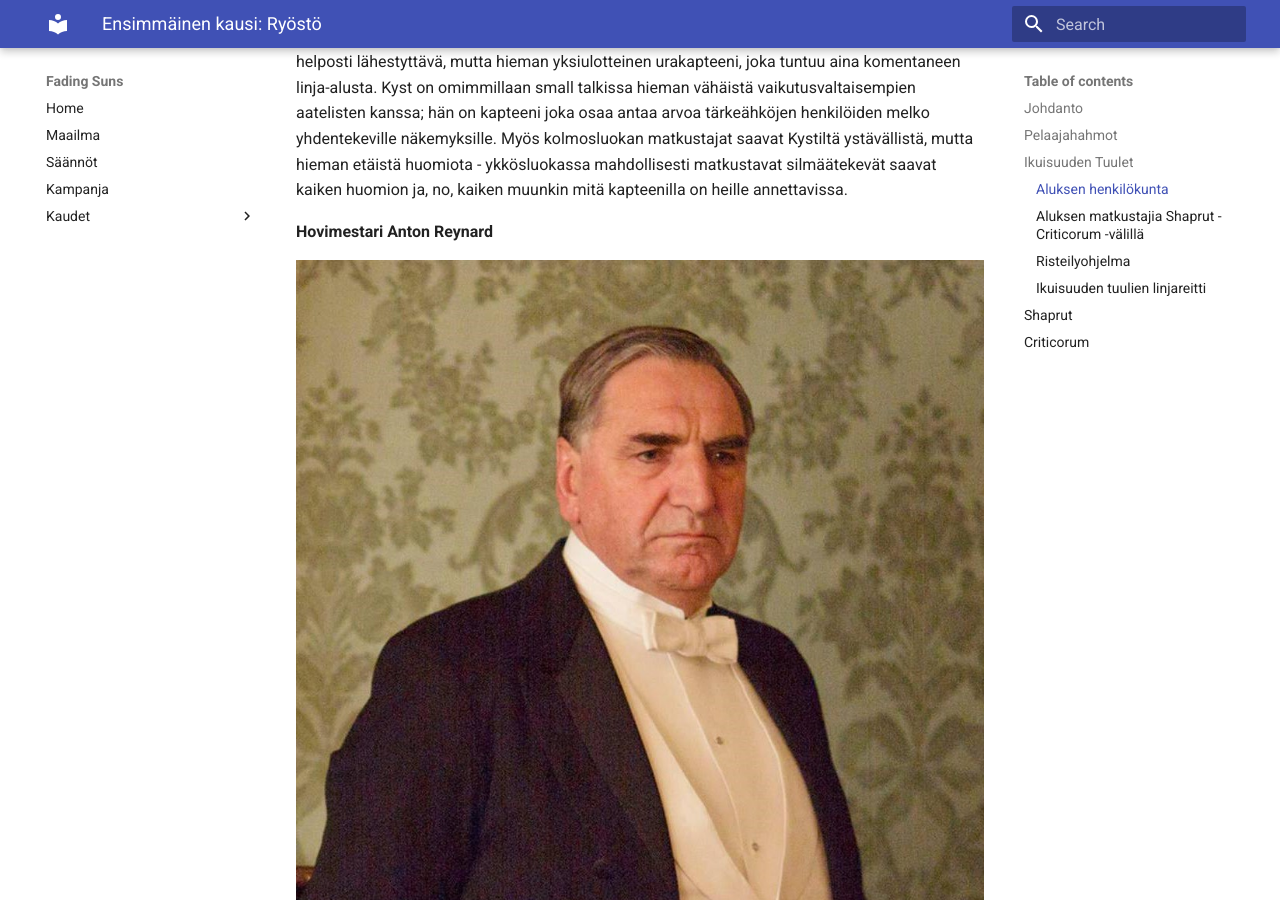
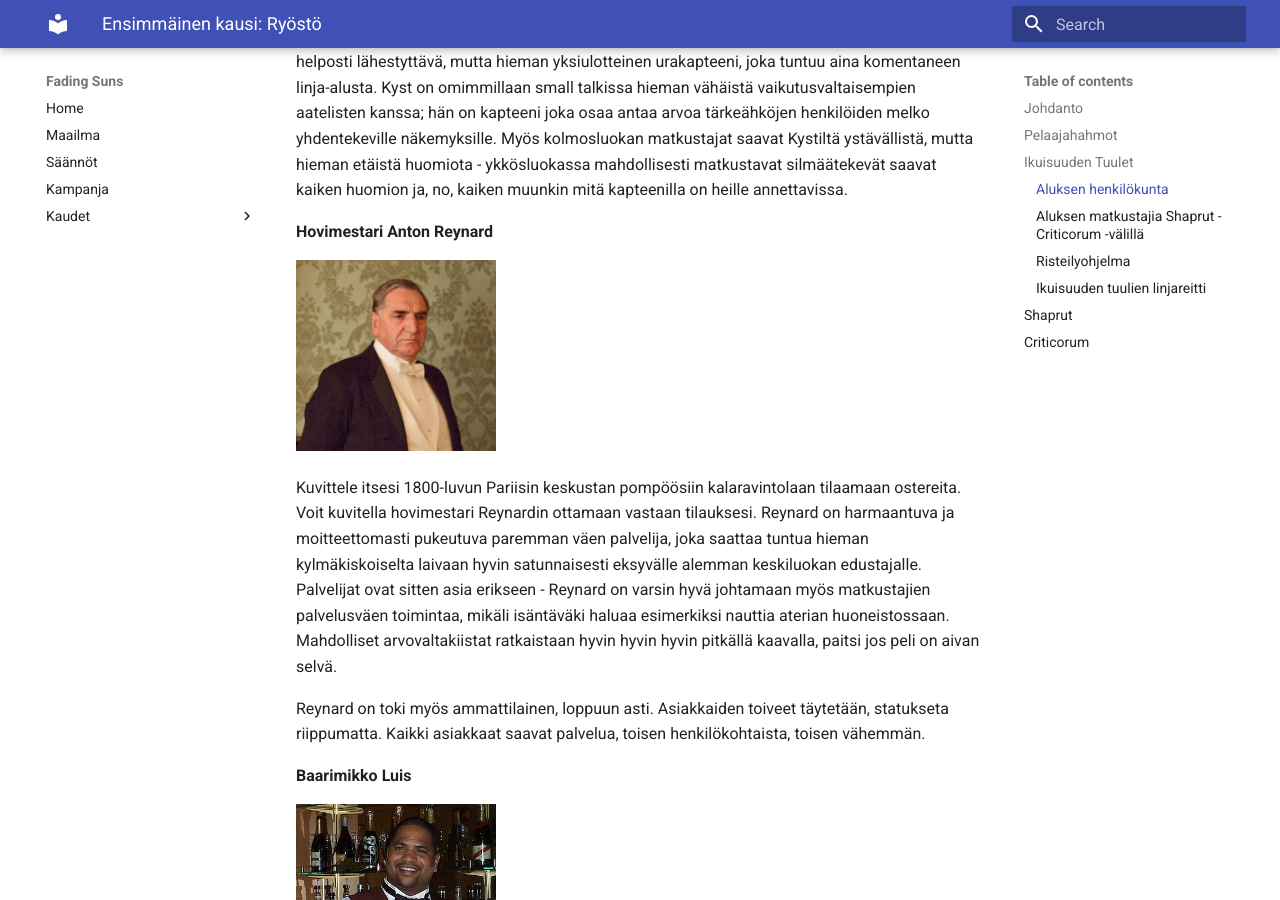
Before and after one commit to mertenator100/mertenator100.github.io, an MkDocs documentation site: the page built from docs/kausi1.md, in a window 1280 px wide and 900 px high, scrolled down 1991 px. Built offline with MkDocs 1.6.1 and Material for MkDocs 9.7.7, drawn with Linux system fonts in a browser that asks for light colours.

Commit message:
fix images

```diff
--- a/docs/kausi1.md
+++ b/docs/kausi1.md
@@ -30,7 +30,7 @@ Kuuttakymmentä käyvä, lentäjien (Charioteers) killan kapteeni, joka tapaa pu
 
 **Hovimestari Anton Reynard**
 
-![Reynard](/img/butler.jpg)
+<img src="/img/butler.jpg" alt="Reynard" title="Reynard" width="200" height="200" />
 
 Kuvittele itsesi 1800-luvun Pariisin keskustan pompöösiin kalaravintolaan tilaamaan ostereita. Voit kuvitella hovimestari Reynardin ottamaan vastaan tilauksesi. Reynard on harmaantuva ja moitteettomasti pukeutuva paremman väen palvelija, joka saattaa tuntua hieman kylmäkiskoiselta laivaan hyvin satunnaisesti eksyvälle alemman keskiluokan edustajalle. Palvelijat ovat sitten asia erikseen - Reynard on varsin hyvä johtamaan myös matkustajien palvelusväen toimintaa, mikäli isäntäväki haluaa esimerkiksi nauttia aterian huoneistossaan. Mahdolliset arvovaltakiistat ratkaistaan hyvin hyvin hyvin pitkällä kaavalla, paitsi jos peli on aivan selvä.
 
@@ -38,13 +38,13 @@ Reynard on toki myös ammattilainen, loppuun asti. Asiakkaiden toiveet täytetä
 
 **Baarimikko Luis**
 
-![Luis](/img/bartender.jpg)
+<img src="/img/bartender.jpg" alt="Luis" title="Luis" width="200" height="200" />
 
 Kirkassilmäinen ja oikeaa ikäänsä huomattavasti nuoremmalta näyttävä Luis on laivan baarimikko, jonka voi satunnaisesti tavata myös tarjoilemasta aamiaista tai lounasta. Valtaosan päivästä hän kuitenkin viettää laivan baarissa valmistaen asiakkaiden pyynnöstä mitä eksoottisimpia cocktaileja. Luisilla tuntuu olevan hämmästyttävä muisti, on kyseessä sitten tunnettujen maailmojen vähemmän tunnetut juomakulttuurit tai asiakkaan lempijuoma. Luis myös tapaa puhua tavallisuudesta poiketen hyvin hitaasti ehdottaessaan asiakkaan toiveisiin sopivia juomasekoituksia. Mutta sellaisia ne taiteilijat ovat.
 
 **Turvapäällikkö Lin Sha-Hua**
 
-![Lin](/img/security.jpg)
+<img src="/img/security.jpg" alt="Lin" title="Lin" width="200" height="200" />
 
 Aluksen turvallisuudesta vastaa pienikokoinen aasialainen nainen, joka kantaa univormussaan melko huomaamatonta palkkasotureiden (musters) killan merkkiä. Sha-Huaa ei kukaan ensinäkemältä arvaisi laivan turvapäälliköksi, vaan ehkä pikemminkin keittiöstä tai pesulasta vastaavaksi, mutta univormun vyöllä roikkuva melko huomaamaton lamautin on ihan hyvä vihje. Sha-Hua ei töissä ollessaan paljoa puhu, mutta hänet voi usein tavata iltaisin laivan baarista valvomasta matkustajien turvallisuutta. Hän saattaa valvoa sitä melko myöhäänkin.
 
@@ -52,15 +52,19 @@ Aluksen turvallisuudesta vastaa pienikokoinen aasialainen nainen, joka kantaa un
 
 **Paroni, Sir Percival Hawkwood**
 
-![Percival](/img/percival.jpg)
+<img src="/img/percival.jpg" alt="Percival" title="Percival" width="200" height="200" />
 
 Kunnioitetun Hawkwoodien suvun suuresti kunnioitettu lähettiläs ja herrasmies, noin viisikymppinen viiksekäs herrasmies.
 
 **Isä Apostheos, Paroni Hawkwoodin rippi-isä**
 
+<img src="/img/apostheos.jpg" alt="Apostheos" title="Apostheos" width="200" height="200" />
+
 Kunnioitetun Paroni Hawkwoodin seuralainen ja uskottu, asemastaan huolimatta miellyttävä seuramies ja paljon maailmaa nähnyt melko maallisen oloinen pappi. Tulee hyvin ja yleensä melko pitkään juttuun baarimestari Luisin kanssa.
 
 **Dame Josephine Hawkwood**
+
+<img src="/img/josephine.jpg" alt="Josephine" title="Josephine" width="200" height="200" />
 
 Nuori, ei varmastikaan vielä kahtakymmentä täyttänyt Hawkwoodien suvun ritari ja Paroni Hawkwoodin aseenkantaja. Vai voisiko Dame Josephine mahdollisesti olla jo yli kahdenkymmenen? Hän kyllä kantaa itseään hyvin itsevarmasti, mutta olisihan se jos yli kahdenkymmenen käyvä aatelinen olisi vielä aseenkantaja.
 
```
Also changed, not shown: docs/img/apostheos.jpg (added), docs/img/josephine.jpg (added).
